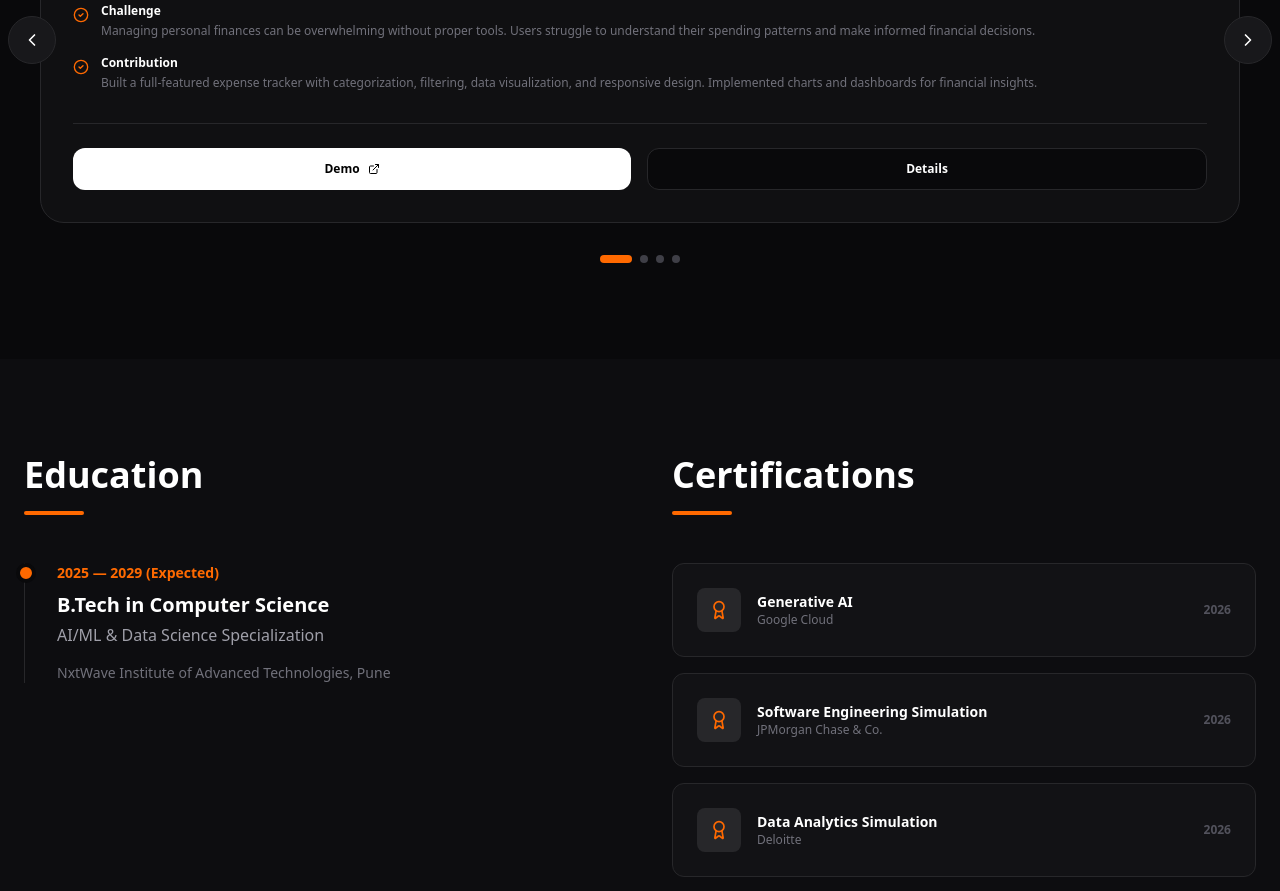
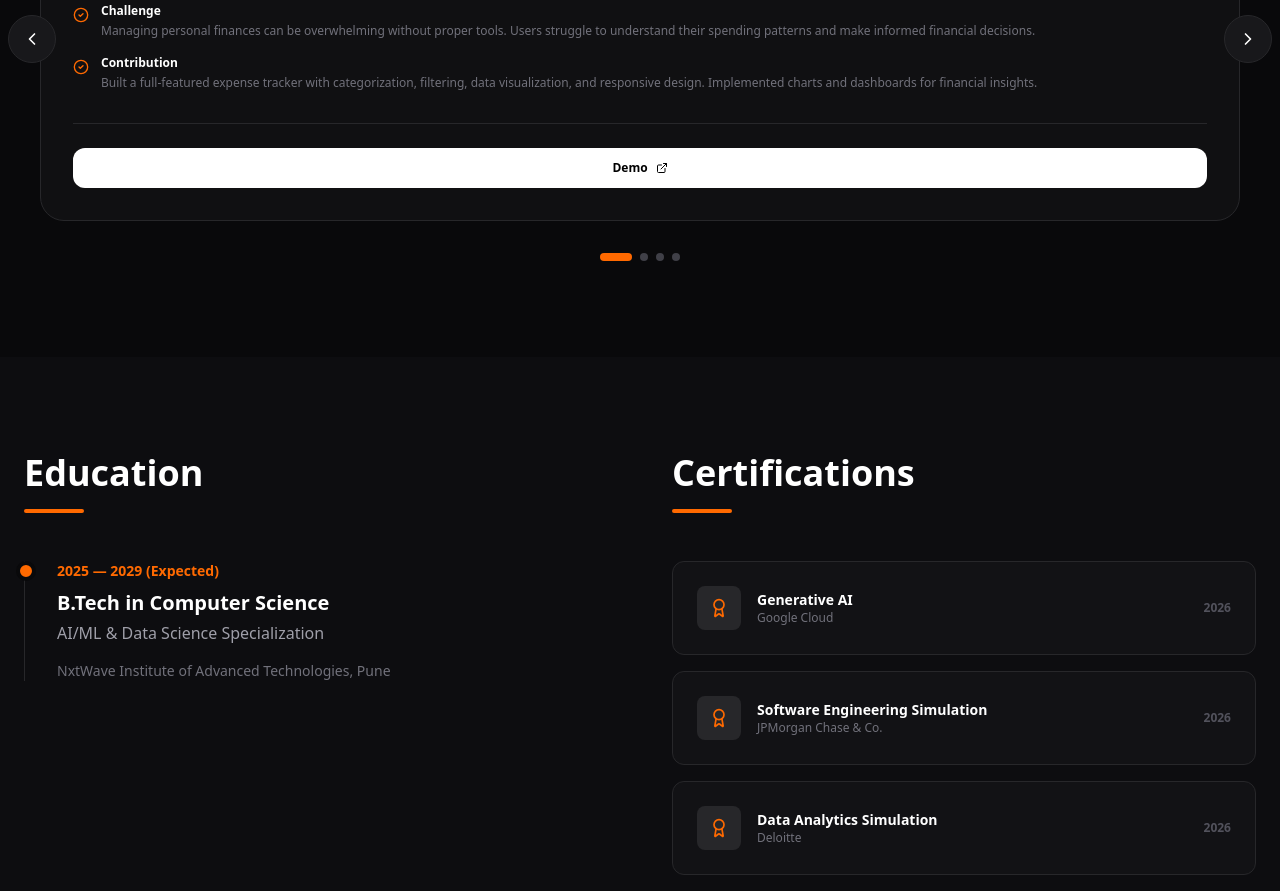
Before and after one commit to satyammishra4049-eng/Portfolio, a React (Vite) app: page / in a window 1280 px wide. Shown: the part 2680-3571 px from the top of the page. Built offline with nearby package versions, Linux system fonts and the light colour scheme.

Commit message:
Remove Details button from project cards - clean minimalist design

```diff
--- a/src/App.tsx
+++ b/src/App.tsx
@@ -403,19 +403,16 @@ export default function App() {
                         </div>
                       </div>
 
-                      <div className="pt-6 border-t border-zinc-800 flex gap-4">
+                      <div className="pt-6 border-t border-zinc-800">
                         {project.link && (
                           <a
                             href={project.link}
                             target="_blank"
-                            className="flex-1 py-3 bg-white text-black font-bold rounded-xl text-xs flex items-center justify-center gap-2 hover:bg-orange-500 hover:text-white transition-all"
+                            className="w-full py-3 bg-white text-black font-bold rounded-xl text-xs flex items-center justify-center gap-2 hover:bg-orange-500 hover:text-white transition-all"
                           >
                             Demo <ExternalLink className="w-3 h-3" />
                           </a>
                         )}
-                        <button className="flex-1 py-3 bg-zinc-950 border border-zinc-800 text-white font-bold rounded-xl text-xs hover:border-zinc-600 transition-all">
-                          Details
-                        </button>
                       </div>
                     </motion.div>
                   </div>
```
